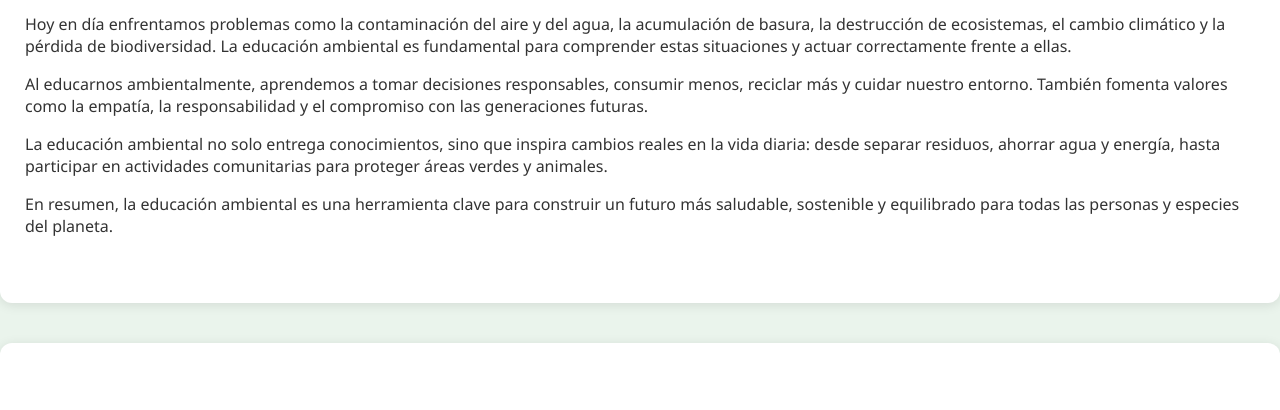
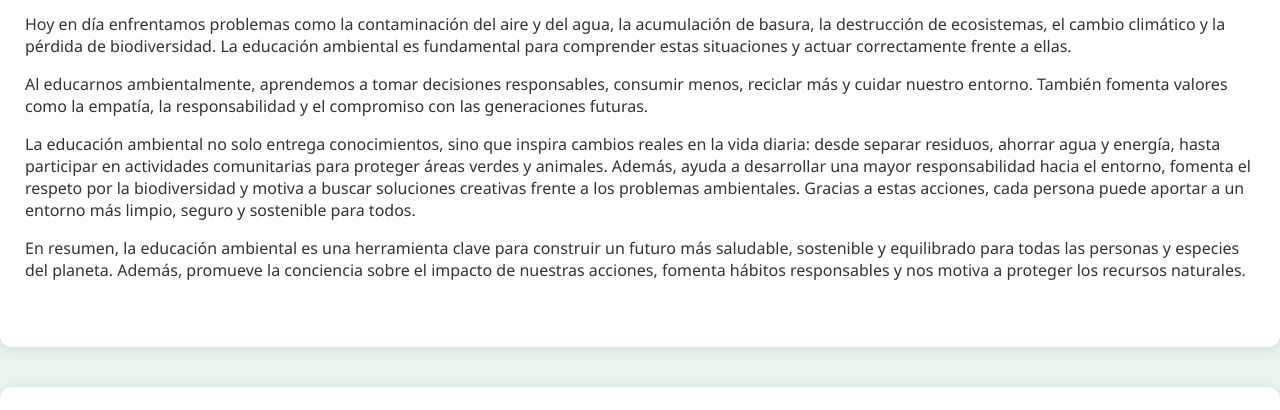
Before and after one commit to educacionambientall2025/educacion-ambiental, a plain HTML site: page index.html in a window 1280 px wide. Shown: the part 821-1231 px from the top of the page. Drawn offline with Linux system fonts and the light colour scheme.

Commit message:
Update index.html

```diff
--- a/index.html
+++ b/index.html
@@ -143,12 +143,14 @@
     </p>
 
     <p>
-      La educación ambiental no solo entrega conocimientos, sino que inspira cambios reales en la vida diaria: desde separar residuos, ahorrar agua y energía, hasta participar en actividades comunitarias para proteger áreas verdes y animales.
+      La educación ambiental no solo entrega conocimientos, sino que inspira cambios reales en la vida diaria: desde separar residuos, ahorrar agua y energía, hasta participar en actividades comunitarias para proteger áreas verdes y animales. Además, ayuda a desarrollar una mayor responsabilidad hacia el entorno, fomenta el respeto por la biodiversidad y motiva a buscar soluciones creativas frente a los problemas ambientales. Gracias a estas acciones, cada persona puede aportar a un entorno más limpio, seguro y sostenible para todos.
     </p>
 
     <p>
-      En resumen, la educación ambiental es una herramienta clave para construir un futuro más saludable, sostenible y equilibrado para todas las personas y especies del planeta.
-    </p>
+      En resumen, la educación ambiental es una herramienta clave para construir un futuro más saludable, sostenible y equilibrado para todas las personas y especies del planeta. Además, promueve la conciencia sobre el impacto de nuestras acciones, fomenta hábitos responsables y nos motiva a proteger los recursos naturales.
+    <p>
+
+
   </section>
 
   <!-- 3R -->
```
